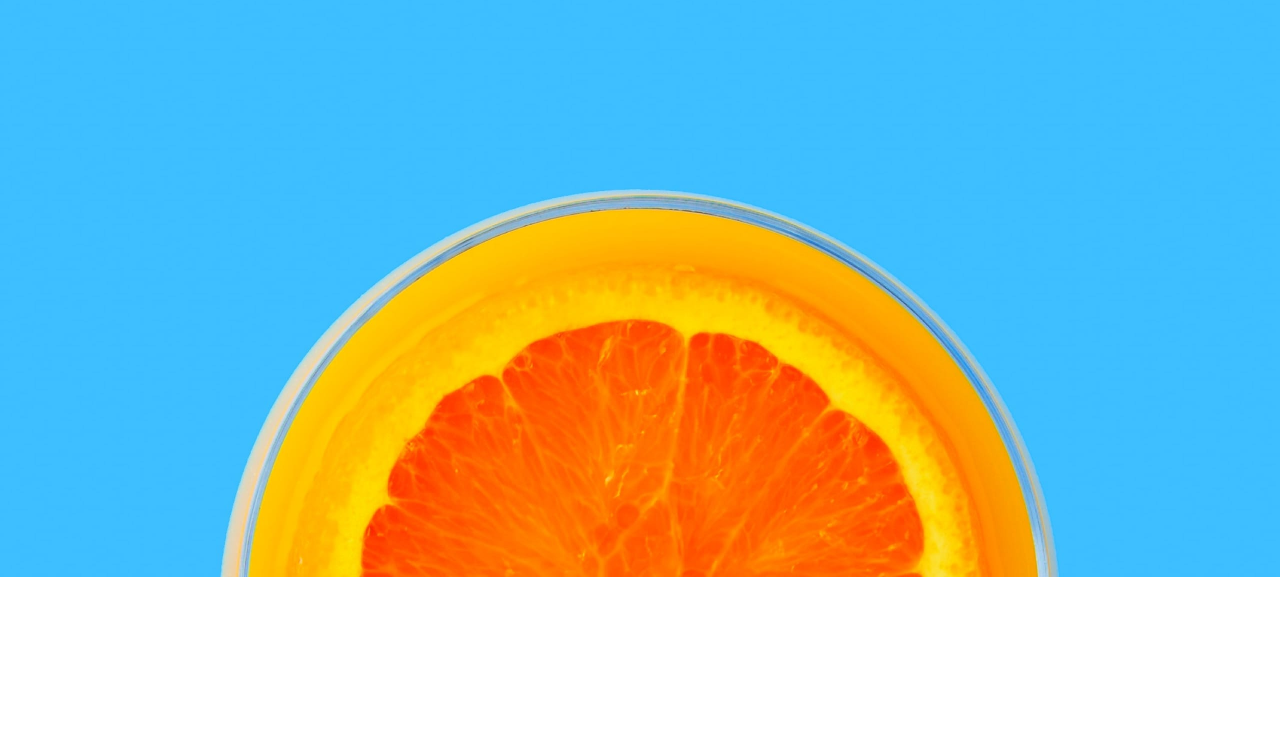
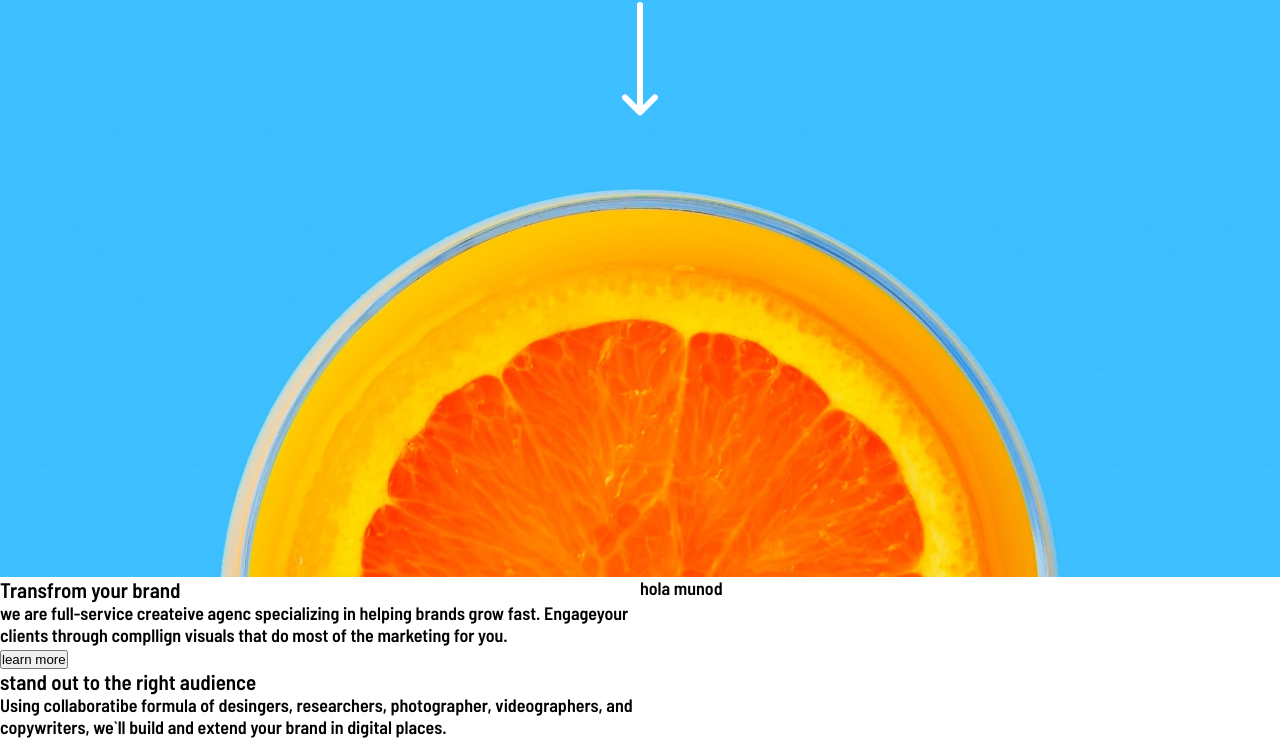
Before and after one commit to IamDavidev/agency-page, a website built with Vite: page src/index.html in a window 1280 px wide. Shown: the part 223-961 px from the top of the page. Before the commit the page ends 800 px from the top, so only its background shows below. Built offline with nearby package versions, Linux system fonts and the light colour scheme.

Commit message:
📦 add first component

```diff
--- /dev/null
+++ b/models.json
@@ -0,0 +1 @@
+[{"analyzerName":"intellisense-members","languageName":"javascript","identity":{"modelId":"1A3F919CD5B7725108B03C349630A1C82B03","outputId":"4A84987F2428442A9EC84563BB2BC063","modifiedTimeUtc":"2020-09-28T23:11:53.754Z"},"filePath":"1A3F919CD5B7725108B03C349630A1C82B03_4A84987F2428442A9EC84563BB2BC063","lastAccessTimeUtc":"2022-02-16T02:40:54.682Z"}]
--- /dev/null
+++ b/src/components/ContaineImage.js
@@ -0,0 +1,29 @@
+import cone from '../assets/desktop/image-gallery-cone.jpg'
+
+class ContaineImage extends HTMLElement{
+    constructor(){
+        super();
+        this.attachShadow({mode:'open'});
+}
+
+static get styles(){
+    return /*css*/`
+
+    `;
+}
+
+connectedCallback(){
+    this.name = this.getAttribute('name')
+     this.render();
+}
+
+render(){
+    this.shadowRoot.innerHTML =/*html*/`
+        <style>${ContaineImage.styles}</style>
+ <div class='${this.name}'>
+     hola munod
+</div>
+    `;
+}
+}
+customElements.define('containe-image',ContaineImage);
--- a/src/index.css
+++ b/src/index.css
@@ -24,10 +24,24 @@ header {
   color: #fff;
   & h1 {
     font-family: 'Fraunces', serif;
+    text-align: center;
     font-size: 2.5rem;
     font-weight: 900;
     margin: 0;
     text-transform: uppercase;
+    letter-spacing: 0.2em;
+    padding-top: 8rem;
+  }
+  & span {
+    display: flex;
+    width: 100%;
+    margin: 1rem auto;
+    align-items: center;
+    justify-content: center;
+    position: relative;
+    & img {
+      animation: life 2s infinite;
+    }
   }
 }
 nav {
@@ -43,3 +57,19 @@ nav {
     }
   }
 }
+.container {
+  display: grid;
+  grid-template-columns: 1fr 1fr;
+}
+
+@keyframes life {
+  0% {
+    transform: translateY(12px);
+  }
+  50% {
+    transform: translateY(0px);
+  }
+  100% {
+    transform: translateY(12px);
+  }
+}
--- a/src/index.html
+++ b/src/index.html
@@ -20,9 +20,31 @@
         </ul>
       </nav>
       <h1>we are creatives</h1>
+      <span>
+        <img src="./assets/icon-arrow-down.svg" alt="" />
+      </span>
     </header>
     <main>
-      <section></section>
+      <section class="container">
+        <section>
+          <h1>Transfrom your brand</h1>
+          <p>
+            we are full-service createive agenc specializing in helping brands
+            grow fast. Engageyour clients through compllign visuals that do most
+            of the marketing for you.
+          </p>
+          <button>learn more</button>
+        </section>
+        <containe-image name="cone"></containe-image>
+        <section>
+          <h1>stand out to the right audience</h1>
+          <p>
+            Using collaboratibe formula of desingers, researchers, photographer,
+            videographers, and copywriters, we`ll build and extend your brand in
+            digital places.
+          </p>
+        </section>
+      </section>
       <section class="clients"></section>
       <section></section>
     </main>
--- a/src/index.js
+++ b/src/index.js
@@ -0,0 +1 @@
+import './components/ContaineImage'
```
Also changed, not shown: .eslintrc.js, 1 other file.
